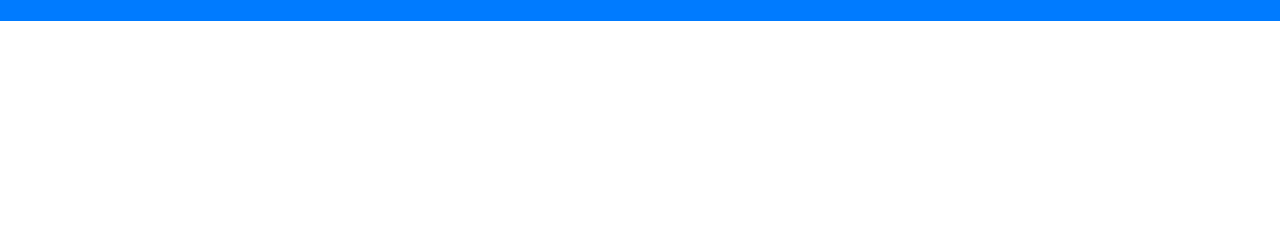
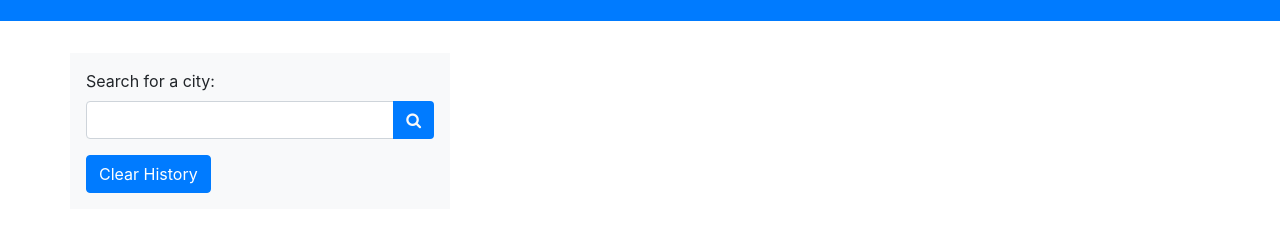
Before and after one commit to AF-cmdZ/weather-application, a plain HTML site: page index.html in a window 1280 px wide. Shown: the part 67-298 px from the top of the page. Drawn offline with nearby package versions, Linux system fonts and the light colour scheme.

Commit message:
setup form for search city

```diff
--- a/index.html
+++ b/index.html
@@ -19,8 +19,22 @@
 
     <div class="container">
         <div class="row">
-            <div class="col-sm-4 bg-light">
-
+            <div class="col-sm-4 bg-light p-3">
+                <!-- Begin form for city input -->
+                <form>
+                    <label class="searchHL" for="search-city">Search for a city:</label>
+                    <!-- Bootstrap input layout for form -->
+                    <div class="input-group mb-3">
+                        <input type="text" class="form-control" id="search-city">
+                        <div class="input-group-append">
+                            <button class="btn bg-primary text-light" id="search-button"><i class="fa fa-search"></i></button>
+                        </div>
+                    </div>
+                </form>
+                <!-- section for search history buttons - local storage pull -->
+                <button class="btn btn-primary" type="button" id="clear-history">Clear History</button>
+                <ul class="list-group">
+                </ul>
             </div>
             <div class="col-sm-8">
 
```
